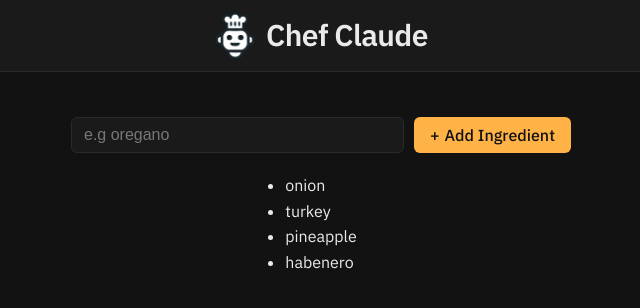
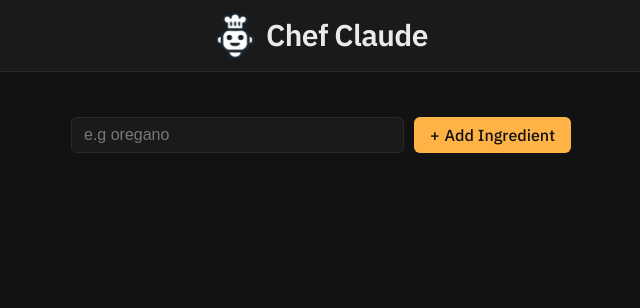
Before and after one commit to jprobussr/chef-claude-app, a React (Vite) app: page / in a window 1280 px wide. Shown: the top 308 px of the page, without its empty margins (319-959 px from the left). Built offline with nearby package versions, Linux system fonts and the light colour scheme.

Commit message:
Update HandleSubmit function and practice useState

```diff
--- a/src/components/Main.jsx
+++ b/src/components/Main.jsx
@@ -1,18 +1,18 @@
-import React from 'react';
+import React, { useState } from 'react';
 import './Main.css';
 
 const Main = () => {
-  const ingredients = ['onion', 'turkey', 'pineapple', 'habenero'];
+  const [ingredients, setIngredients] = useState([]);
 
-  const ingredientsList = ingredients.map((ingredient) => (
-    <li key={ingredient}>{ingredient}</li>
-  ));
+  const ingredientsList = ingredients.map((item) => (
+    <li key={Math.random()}>{item}</li>
+  ))
 
   const handleSubmit = (e) => {
     e.preventDefault();
     const formData = new FormData(e.currentTarget);
     const inputData = formData.get('ingredient');
-    console.log(inputData);
+    setIngredients((prev) => [...prev, inputData]);
   }
 
   return (
```
